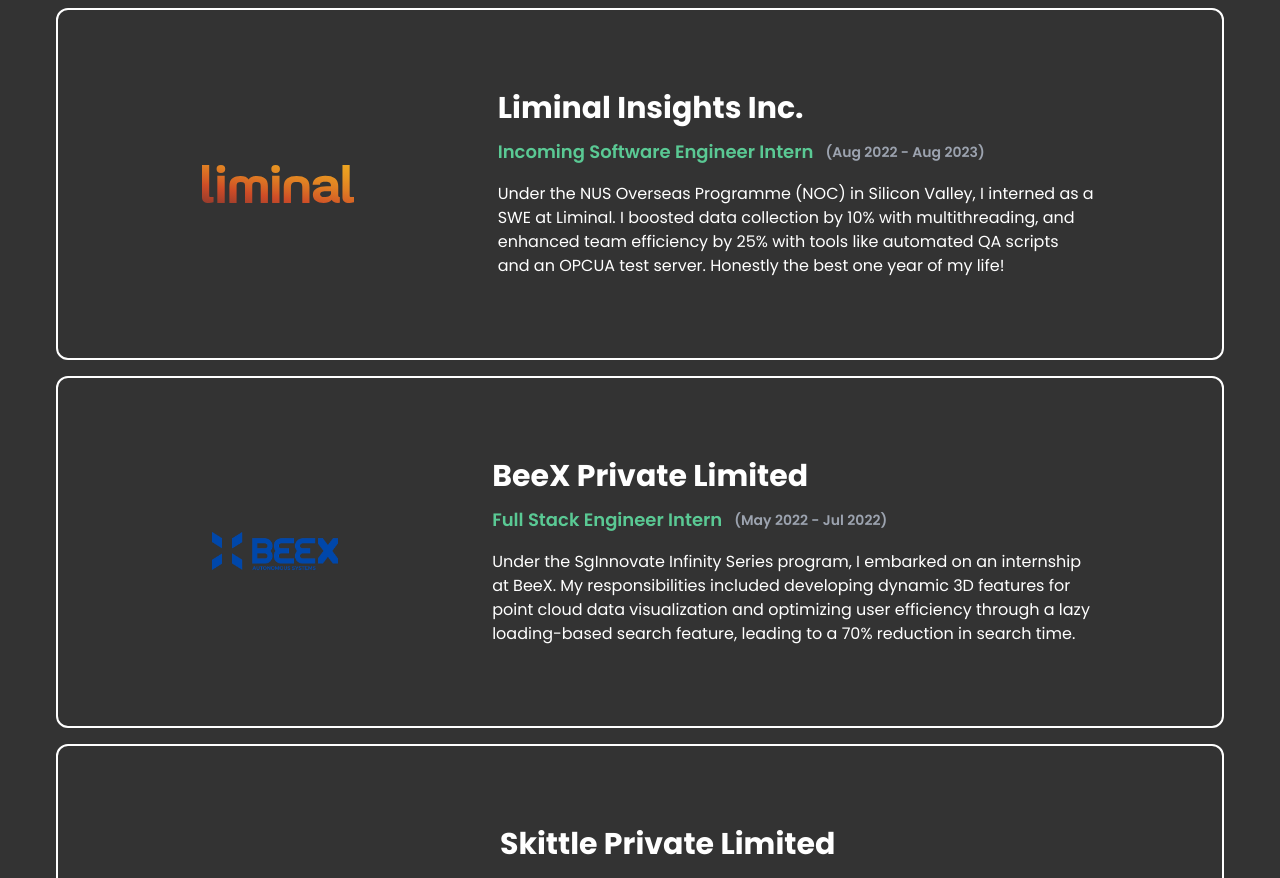
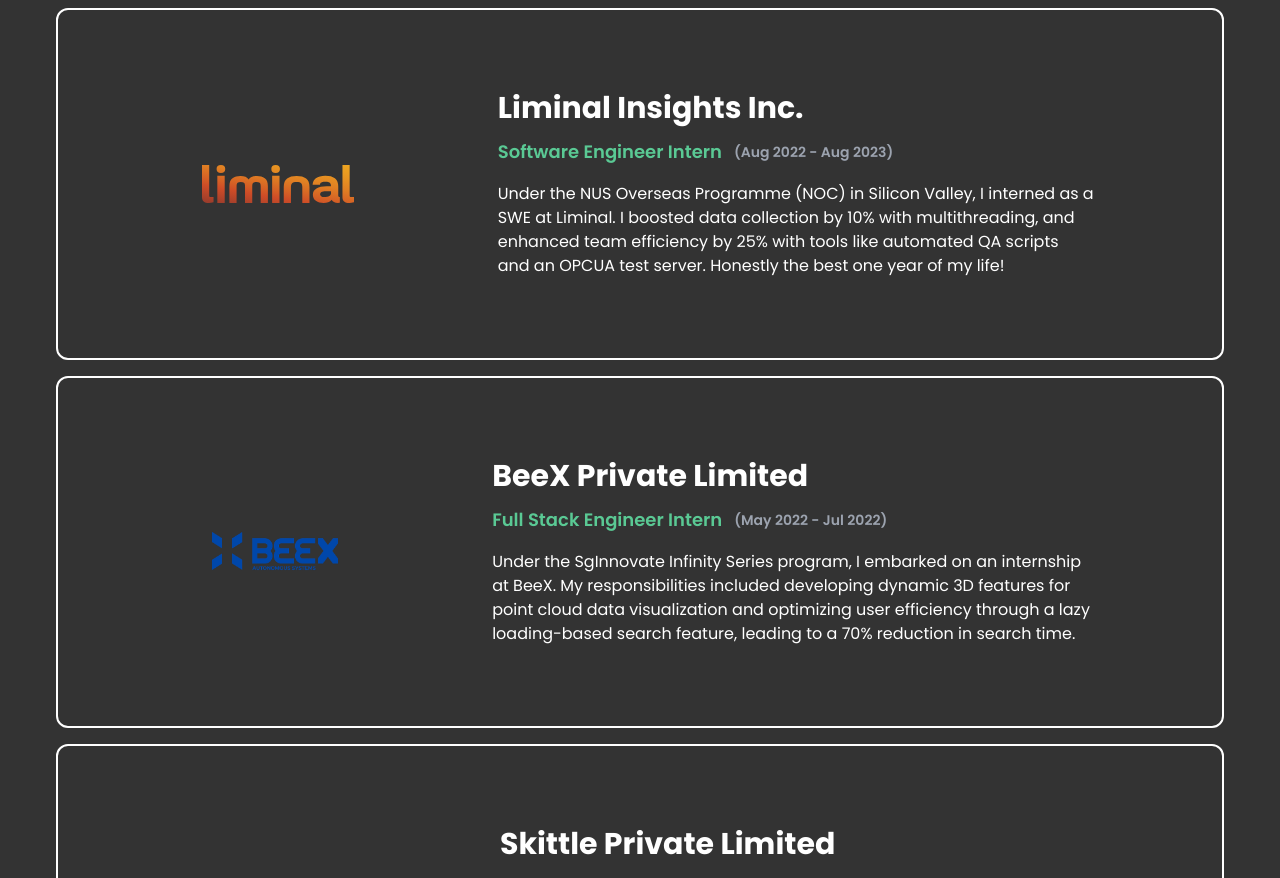
Before and after one commit to amoscookeh/personal-portfolio, a React (Create React App) app: page / in a window 1280 px wide. Shown: the part 3000-3878 px from the top of the page. Built offline with nearby package versions, Linux system fonts and the light colour scheme.

Commit message:
fix: job title in work experiences for liminal

```diff
--- a/src/data.js
+++ b/src/data.js
@@ -141,7 +141,7 @@
       companyLogo: liminalLogo,
       companyName: "Liminal Insights Inc.",
       date: "Aug 2022 - Aug 2023",
-      role: "Incoming Software Engineer Intern",
+      role: "Software Engineer Intern",
       details:
         "Under the NUS Overseas Programme (NOC) in Silicon Valley, I interned as a SWE at Liminal. I boosted data collection by 10% with multithreading, and enhanced team efficiency by 25% with tools like automated QA scripts and an OPCUA test server. Honestly the best one year of my life!",
       projectLink: "https://www.liminalinsights.com/",
```
